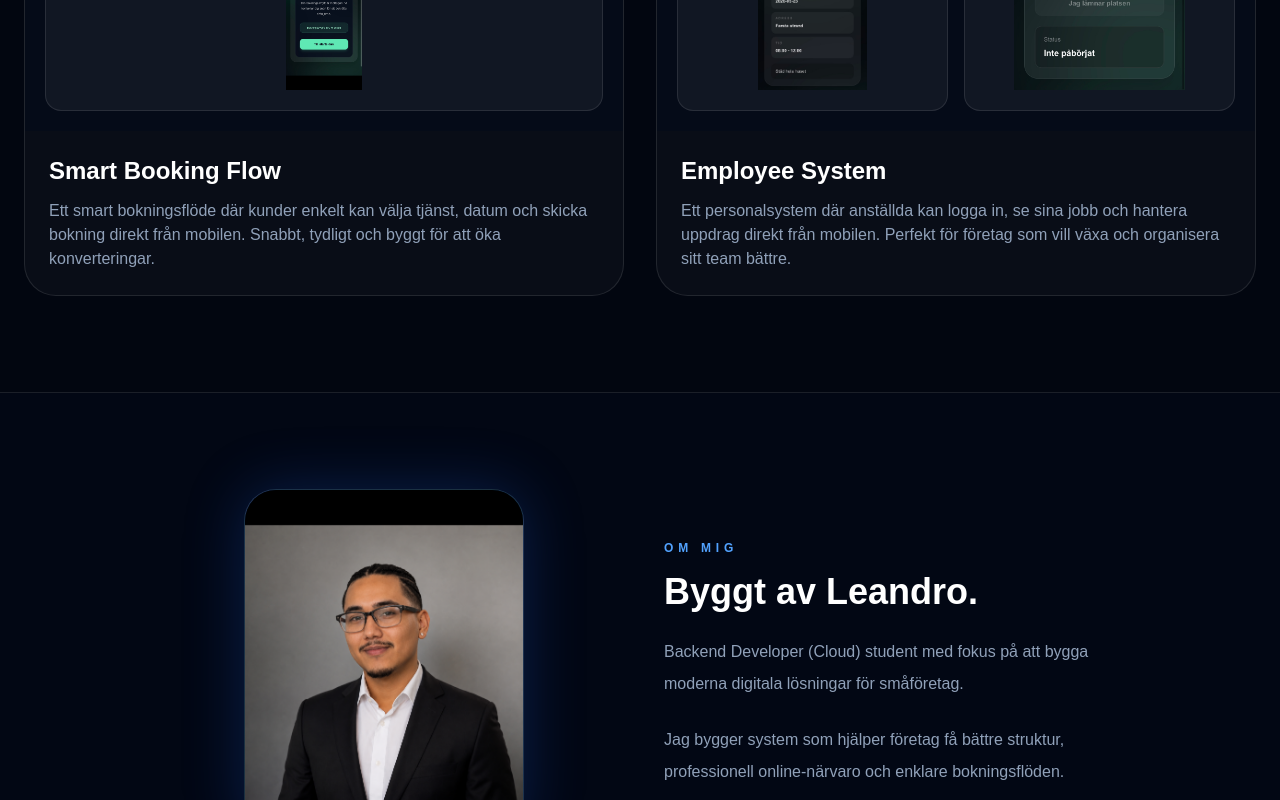
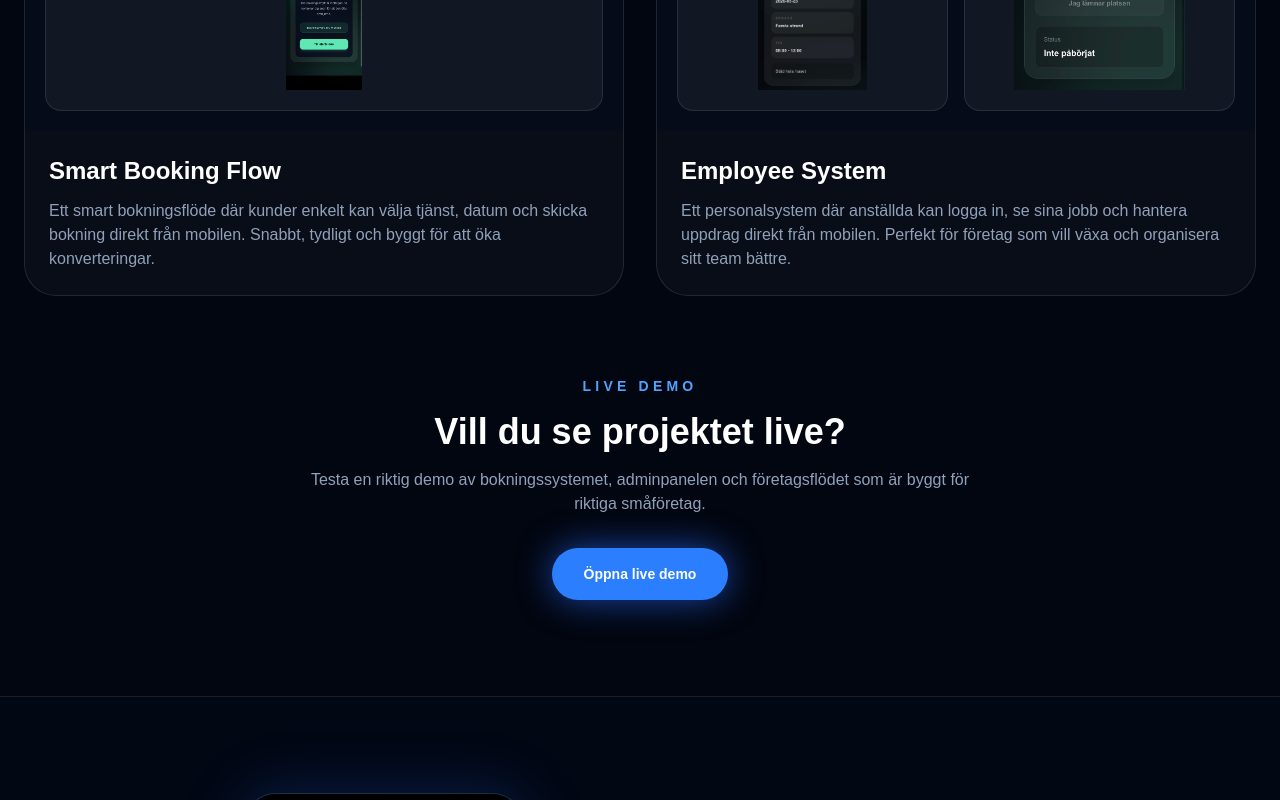
Before and after one commit to 1LeandroLV/lever-cloud, a Next.js app: page / in a window 1280 px wide. Shown: the part 3245-4045 px from the top of the page. Built offline with nearby package versions, Linux system fonts and the light colour scheme.

Commit message:
Improved project showcase

```diff
--- a/app/page.tsx
+++ b/app/page.tsx
@@ -49,7 +49,7 @@ export default function Home() {
         "/IMG_4412.jpeg",
       ],
       title: "Admin Dashboard",
-      text: "Ett internt adminsysten där företaget kan hantera bokningar, kunder, betalningar och personal på ett och samma ställe. Ger bättre struktur och sparar tid varje dag.",
+      text: "Ett internt adminsystem där företaget kan hantera bokningar, kunder, betalningar och personal på ett och samma ställe. Ger bättre struktur och sparar tid varje dag.",
     },
     {
       images: ["/project-3.png", "/IMG_4413.png", "/IMG_4414.png"],
@@ -238,6 +238,29 @@ export default function Home() {
               </div>
             ))}
           </div>
+
+          <div className="mt-20 text-center">
+            <p className="text-sm font-bold uppercase tracking-[0.3em] text-blue-400">
+              Live demo
+            </p>
+
+            <h3 className="mt-4 text-3xl font-bold text-white md:text-4xl">
+              Vill du se projektet live?
+            </h3>
+
+            <p className="mx-auto mt-4 max-w-2xl text-slate-400">
+              Testa en riktig demo av bokningssystemet, adminpanelen och
+              företagsflödet som är byggt för riktiga småföretag.
+            </p>
+
+            <a
+              href="https://cleanin-booking-api-ext3.vercel.app"
+              target="_blank"
+              className="mt-8 inline-flex rounded-full bg-blue-500 px-8 py-4 text-sm font-bold text-white shadow-[0_0_35px_rgba(37,99,235,0.7)] transition hover:bg-blue-400"
+            >
+              Öppna live demo
+            </a>
+          </div>
         </div>
       </section>
 
```
